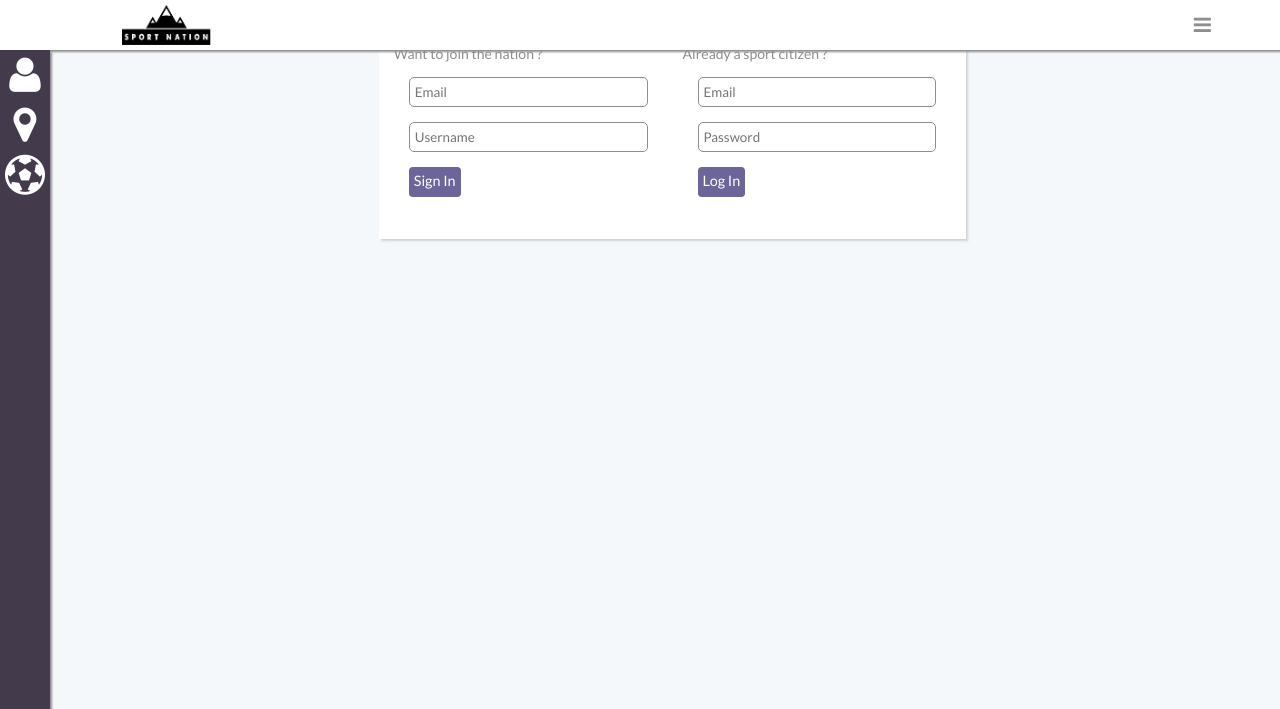
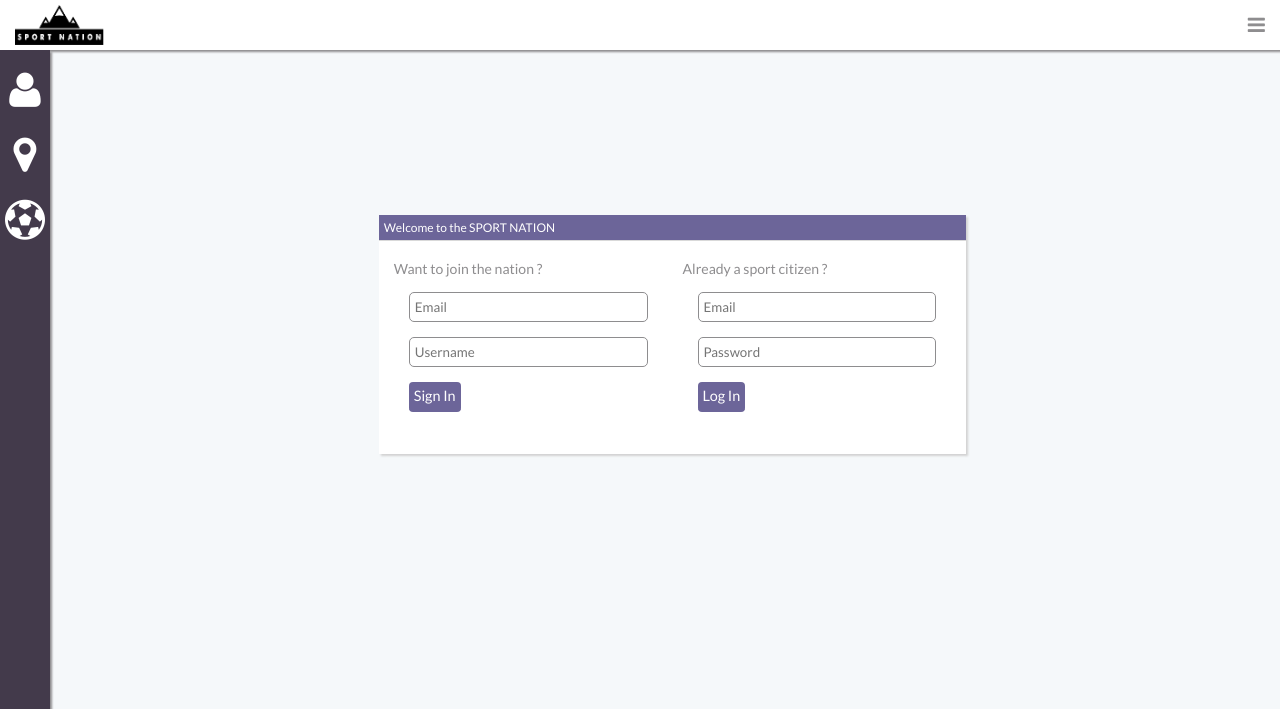
Before and after one commit to esgiprojetninja/ninja, a PHP site: page /user/preSub in a window 1280 px wide. Shown: the top 709 px of the page. Run offline with PHP 8.4, Linux system fonts and the light colour scheme; some libraries are stand-ins or nearby versions.

Commit message:
cleaning up

```diff
--- a/public/css/global.css
+++ b/public/css/global.css
@@ -97,6 +97,7 @@ header {
 
 header .app-logo {
     margin-top: 5px;
+    margin-left: 15px;
     height: 40px;
 }
 
@@ -109,13 +110,14 @@ header .header-separator {
     float: left;
 }
 
+
 header .icon {
     display: block;
     margin-right: 15px;
-    float: left;
+    float: right;
     text-decoration: none;
     line-height: 1;
-    height: 50px;
+    height: 46px;
     vertical-align: middle;
     color: #8E8D8F;
     transition: all .15s ease-in-out;
@@ -183,8 +185,8 @@ header .icon .text {
 }
 
 .dropdown .dropdown-menu li {
-    padding: 20px;
-    height: 60px;
+    padding: 5px;
+    height: 30px;
     transition-property: all;
     transition-duration: 0.5s;
 }
@@ -205,5 +207,14 @@ header .icon .text {
 ***********************/
 
 .app-content {
+    margin-top: 65px;
     display: flex;
 }
+
+/***********************
+    -- LOGBOX --
+***********************/
+
+.logbox {
+    margin-top: 150px;
+}
--- a/public/css/sidebar.css
+++ b/public/css/sidebar.css
@@ -13,6 +13,7 @@
 }
 
 .app-content .sidebar .items .item {
+    margin-top: 15px;
     display: block;
     width: 50px;
     height: 50px;
--- a/views/template.php
+++ b/views/template.php
@@ -14,36 +14,14 @@
 
 <body>
     <header>
-        <div class="grid-container">
-            <div class="row">
-                <div class="col-sm-2 center">
         <img src="/public/img/logo_SNWW_light.png" alt="Play Now" class="app-logo" height="80px">
-                </div>
-                <div class="col-sm-9">
-                    <!-- <a href="#" class="icon">
-                        <span class="icon-location"></span>
-                        <span class="text">My location</span>
-                    </a>
-                    <a class="icon" href="#">
-                        <span class="icon-search"></span>
-                        <span class="text">Find a sport</span>
-                    </a>
-                    <a class="icon" href="#">
-                        <span class="icon-user"></span>
-                        <span class="text">My account</span>
-                    </a> -->
-                </div>
-                <div class="col-sm-1">
-                    <div class="dropdown icon">
+        <div class="dropdown header-burger icon">
             <span class="icon-menu fa fa-bars"></span>
             <ul class="dropdown-menu right">
                 <li><a href="#">Settings</a></li>
                 <li><a href="#">Help</a></li>
                 <li><a href="/user/logout">Logout</a></li>
             </ul>
-                    </div>
-                </div>
-            </div>
         </div>
     </header>
     <div class="app-content">
--- a/views/user/pre-subscription.tpl.php
+++ b/views/user/pre-subscription.tpl.php
@@ -2,7 +2,7 @@
 
 <div class="row">
   <div class="col-sm-6 col-sm-offset-3">
-    <div class="panel panel-primary">
+    <div class="panel panel-primary logbox">
       <div class="panel-heading">
         Welcome to the SPORT NATION
       </div>
```
Also changed, not shown: views/admin/ui-collection.tpl.php (+9 -1 lines). Lines whose indentation alone changed are shown as unchanged.
